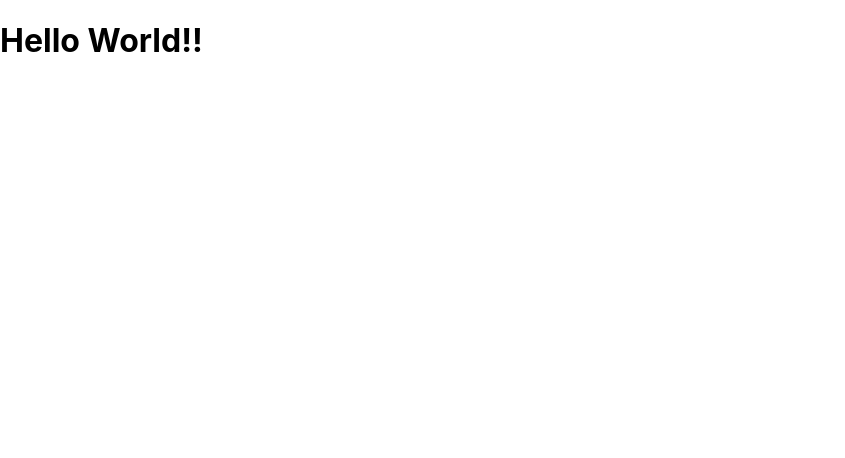
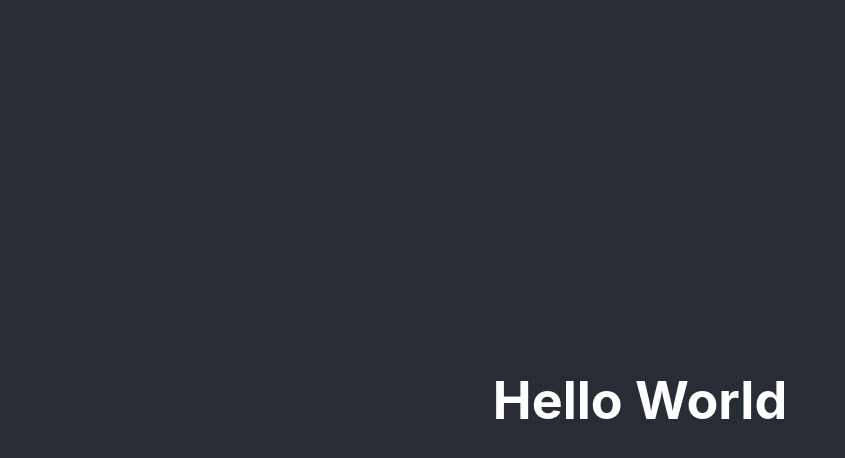
Before and after one commit to jessparnow/Employee_Directory, a React (Create React App) app: page / in a window 1280 px wide. Shown: the top 458 px of the page, without its empty margins (0-845 px from the left). Built offline with nearby package versions, Linux system fonts and the light colour scheme.

Commit message:
testing pages

```diff
--- a/src/App.js
+++ b/src/App.js
@@ -3,7 +3,11 @@ import './App.css';
 
 function App() {
   return (
-<h1>Hello World!!</h1>
+    <div className="App">
+      <header className="App-header">
+    <h1>Hello World</h1>
+      </header>
+    </div>
   );
 }
 
```
